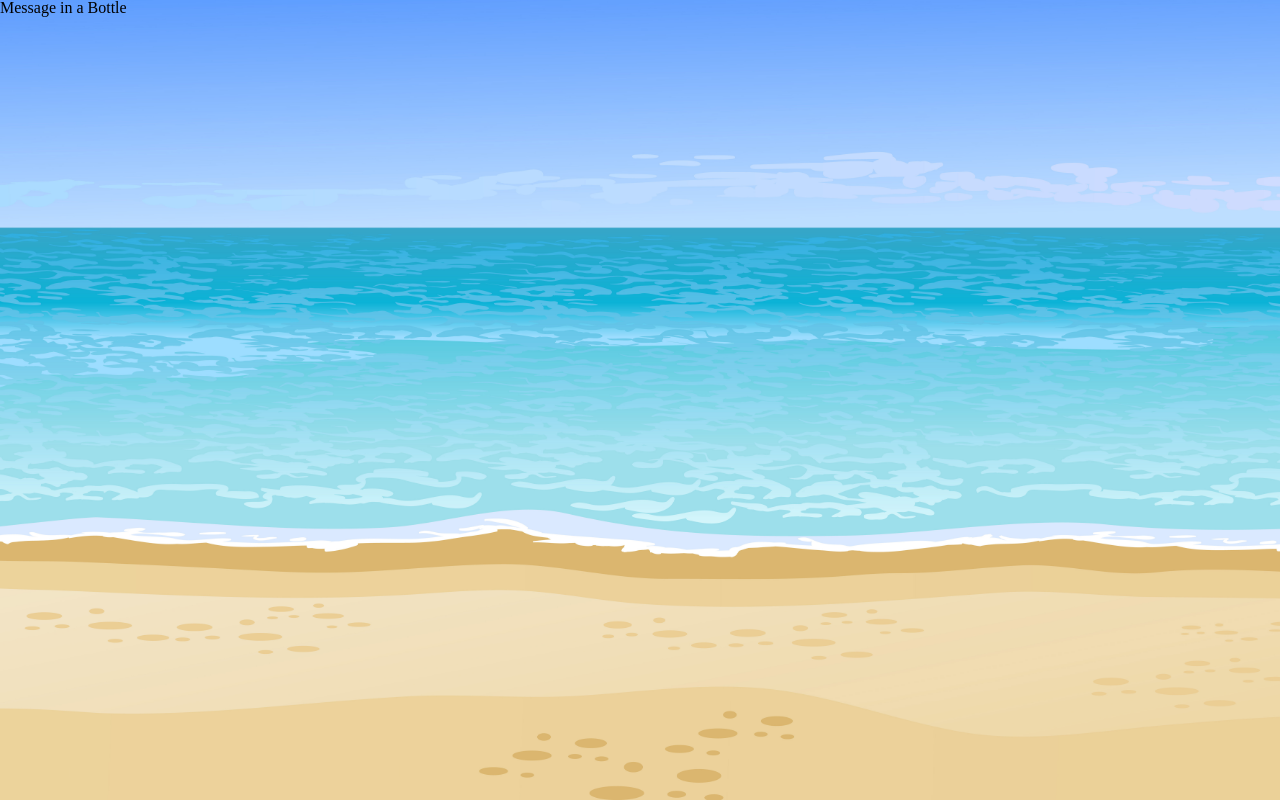
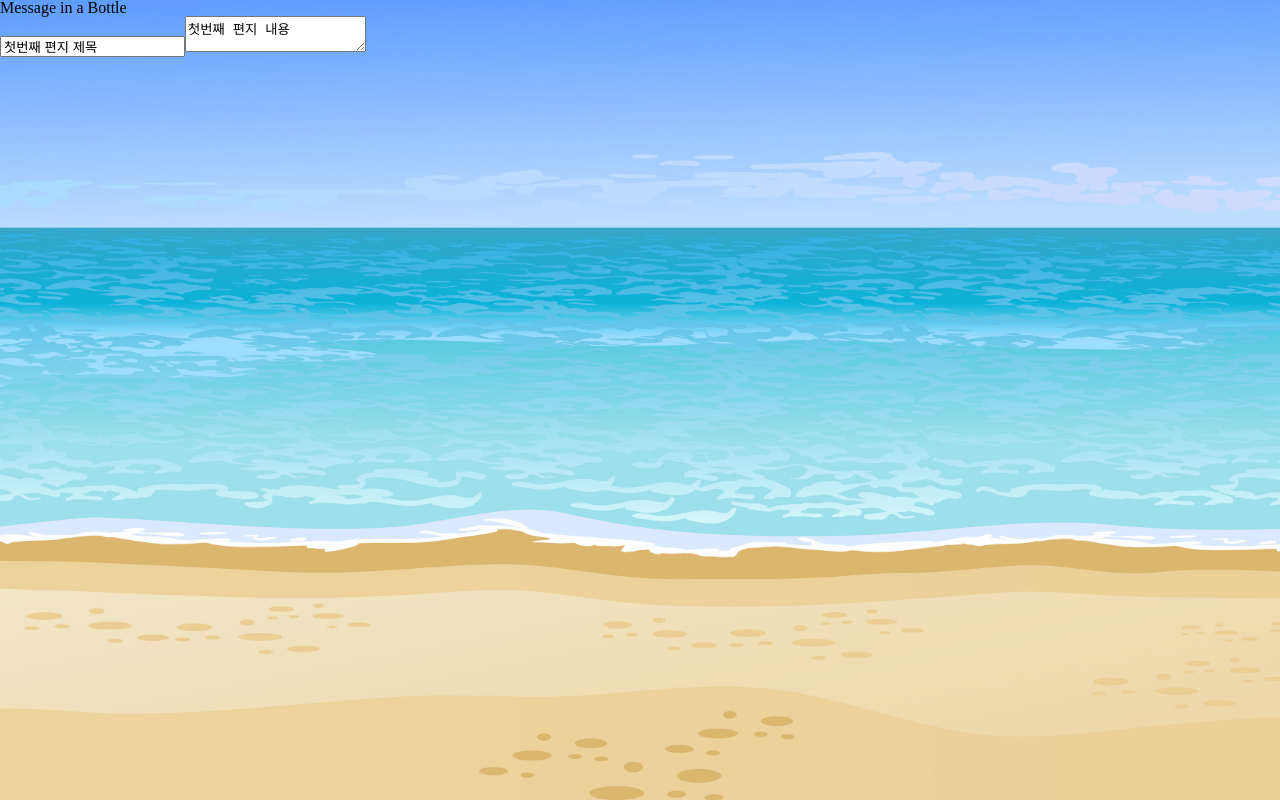
Before and after one commit to quack777/bottle_letter.v2, a React (Create React App) app in the folder client/: page /read in a window 1280 px wide. Before the commit this address had no page. Built offline with nearby package versions, Linux system fonts and the light colour scheme.

Commit message:
Add: 편지 읽기 mock data 및 기본 로직 구현

```diff
--- a/client/package.json
+++ b/client/package.json
@@ -12,6 +12,7 @@
     "@types/react-dom": "^17.0.11",
     "@typescript-eslint/eslint-plugin": "^5.10.2",
     "@typescript-eslint/parser": "^5.10.2",
+    "axios": "^0.26.1",
     "eslint": "^8.8.0",
     "eslint-config-airbnb": "^19.0.4",
     "eslint-config-prettier": "^8.3.0",
--- /dev/null
+++ b/client/public/data/letterInfo.json
@@ -0,0 +1,19 @@
+{
+  "letterInfo": [
+    {
+      "id": 1,
+      "title": "첫번째 편지 제목",
+      "contents": "첫번째 편지 내용"
+    },
+    {
+      "id": 2,
+      "title": "두번째 편지 제목",
+      "contents": "두번째 편지 내용"
+    },
+    {
+      "id": 3,
+      "title": "세번째 편지 제목",
+      "contents": "세번째 편지 내용"
+    }
+  ]
+}
--- a/client/src/Router.tsx
+++ b/client/src/Router.tsx
@@ -2,6 +2,7 @@ import React, { FC } from 'react';
 import { BrowserRouter, Link, Route, Routes } from 'react-router-dom';
 import styled from 'styled-components';
 import Main from './pages/main/Main';
+import Read from './pages/read/Read';
 import Write from './pages/write/Write';
 
 const Router: FC = () => {
@@ -14,6 +15,7 @@ const Router: FC = () => {
         <Routes>
           <Route path="/" element={<Main />} />
           <Route path="/write" element={<Write />} />
+          <Route path="/read" element={<Read />} />
         </Routes>
       </MainBackGround>
     </BrowserRouter>
--- /dev/null
+++ b/client/src/pages/read/Read.tsx
@@ -0,0 +1,31 @@
+import axios from 'axios';
+import React, { FC, useEffect, useState } from 'react';
+
+interface letterInfo {
+  id: number;
+  title: string;
+  contents: string;
+}
+
+const Read: FC = () => {
+  const [letterInfo, setLetterInfo] = useState<letterInfo>();
+
+  useEffect(() => {
+    const getLetterInfo = () => {
+      axios.get('/data/letterInfo.json').then((res) => {
+        setLetterInfo(res.data.letterInfo[0]);
+        console.log(res.data.letterInfo);
+      });
+    };
+    getLetterInfo();
+  }, []);
+
+  return (
+    <div>
+      <input value={letterInfo?.title} />
+      <textarea value={letterInfo?.contents} />
+    </div>
+  );
+};
+
+export default Read;
--- a/client/src/pages/write/Write.tsx
+++ b/client/src/pages/write/Write.tsx
@@ -1,12 +1,17 @@
 import React, { FC, useState } from 'react';
 
+interface letterInfo {
+  title: string;
+  contents: string;
+}
+
 const Write: FC = () => {
-  const [letterInfo, setLetterInfo] = useState({
+  const [letterInfo, setLetterInfo] = useState<letterInfo>({
     title: '',
     contents: '',
   });
 
-  const handleChangeContents = (e: React.ChangeEvent<HTMLInputElement | HTMLTextAreaElement>) => {
+  const handleChangeLetterContents = (e: React.ChangeEvent<HTMLInputElement | HTMLTextAreaElement>) => {
     e.preventDefault();
     const { name, value } = e.target;
     setLetterInfo({
@@ -27,11 +32,17 @@ const Write: FC = () => {
   return (
     <div>
       <form onSubmit={handleLetterSubmit}>
-        <input name="title" value={letterInfo.title} onChange={handleChangeContents} required placeholder="제목" />
+        <input
+          name="title"
+          value={letterInfo.title}
+          onChange={handleChangeLetterContents}
+          required
+          placeholder="제목"
+        />
         <textarea
           name="contents"
           value={letterInfo.contents}
-          onChange={handleChangeContents}
+          onChange={handleChangeLetterContents}
           required
           placeholder="내용"
         />
```
Also changed, not shown: 1 other file (tests, documents, lock files or other folders).
